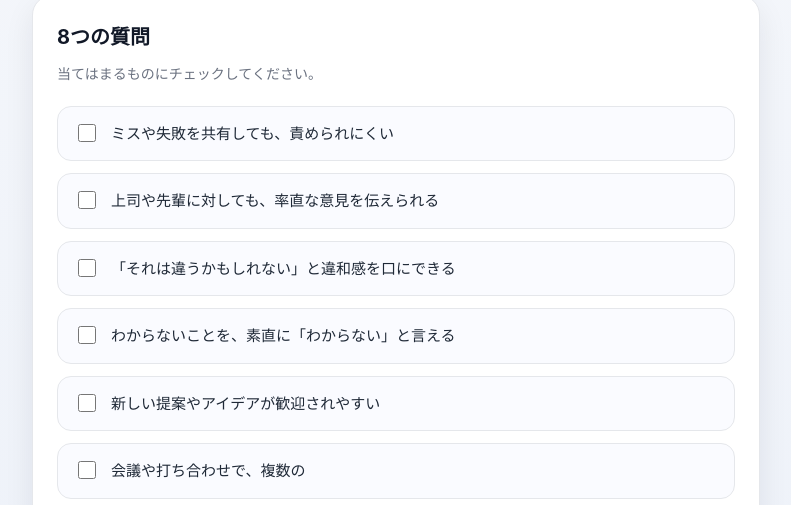
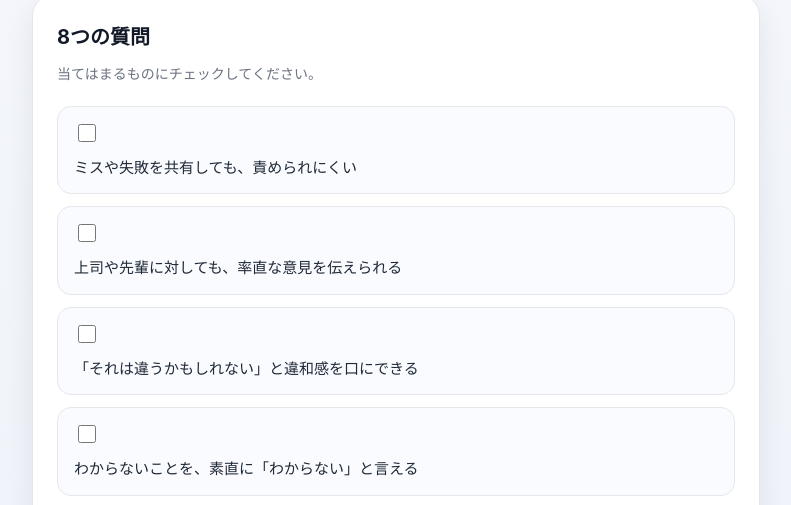
Before and after one commit to kensawa1030/safety-check, a plain HTML site: page index.html in a window 1280 px wide. Shown: the part 233-738 px from the top of the page, without its empty margins (244-1035 px from the left). Drawn offline with Linux system fonts and the light colour scheme.

Commit message:
Update index.html

```diff
--- a/index.html
+++ b/index.html
@@ -226,6 +226,15 @@
         flex-direction: column;
       }
     }
+.question-item {
+  flex-wrap: wrap;
+}
+
+.question-item label {
+  width: 100%;
+  word-break: break-word;
+  line-height: 1.5;
+}
   </style>
 </head>
 <body>
```
